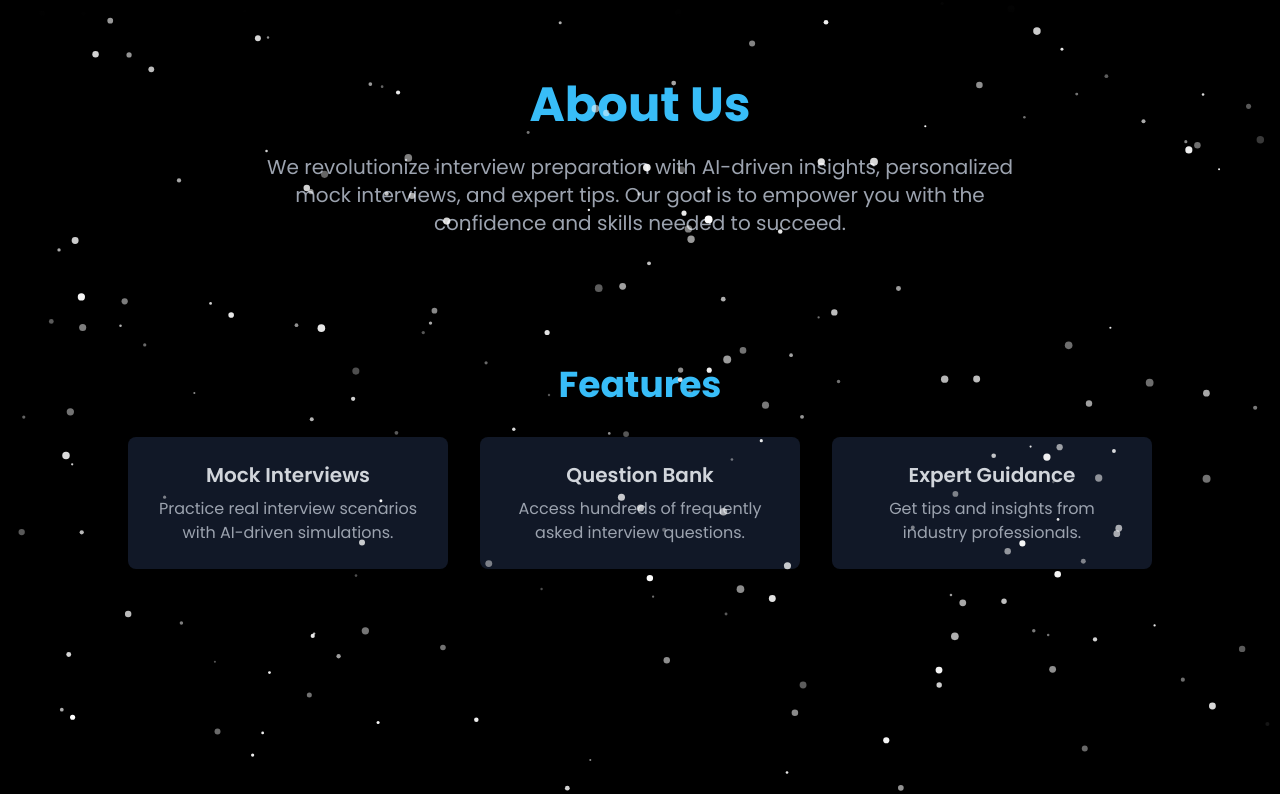
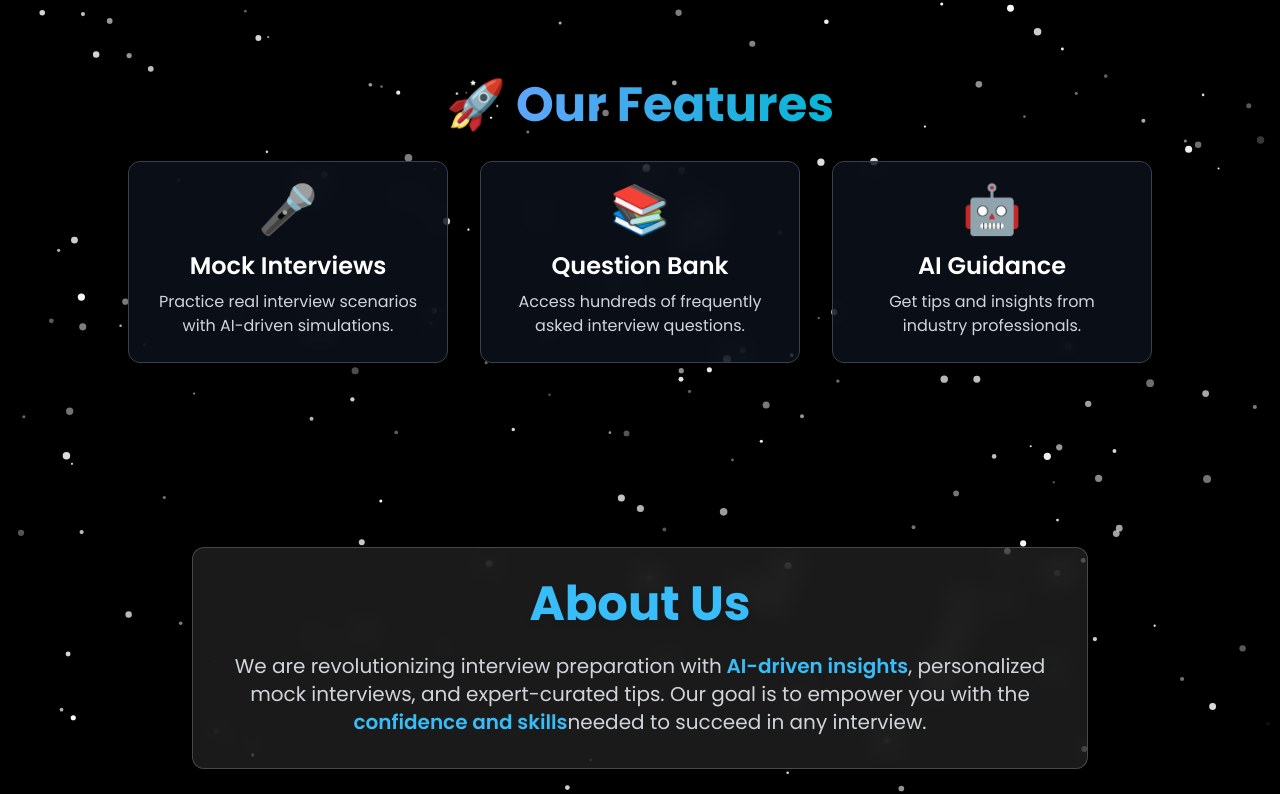
Before and after one commit to Rupam-Mondal/Interview-Frontend, a React (Vite) app: page / in a window 1280 px wide. Shown: the part 783-1577 px from the top of the page. Built offline with nearby package versions, Linux system fonts and the light colour scheme.

Commit message:
Overall update of UI

```diff
--- a/src/components/Features/Feature.jsx
+++ b/src/components/Features/Feature.jsx
@@ -1,31 +1,41 @@
-function Features(){
-    return(
-        <>
-            <section className="py-16 px-8 text-center mb-10">
-                <h2 className="text-4xl font-bold text-[#38BDF8]">Features</h2>
-                <div className="grid grid-cols-1 sm:grid-cols-3 gap-8 mt-8 max-w-5xl mx-auto">
-                    <div className="p-6 bg-gray-900 rounded-lg shadow-lg hover:-translate-y-4 hover:scale-105 transition-all duration-300 hover:shadow-slate-500">
-                        <h3 className="text-xl font-semibold">Mock Interviews</h3>
-                        <p className="mt-2 text-gray-400">
-                            Practice real interview scenarios with AI-driven simulations.
-                        </p>
+function Features() {
+    return (
+        <section className="py-16 px-8 text-center mb-10 relative">
+            <h2 className="text-5xl font-extrabold text-white mb-6">
+                🚀 <span className="bg-gradient-to-r from-blue-400 to-cyan-500 text-transparent bg-clip-text">Our Features</span>
+            </h2>
+
+            <div className="grid grid-cols-1 sm:grid-cols-3 gap-8 mt-8 max-w-5xl mx-auto">
+                {[
+                    {
+                        title: "Mock Interviews",
+                        description: "Practice real interview scenarios with AI-driven simulations.",
+                        icon: "🎤"
+                    },
+                    {
+                        title: "Question Bank",
+                        description: "Access hundreds of frequently asked interview questions.",
+                        icon: "📚"
+                    },
+                    {
+                        title: "AI Guidance",
+                        description: "Get tips and insights from industry professionals.",
+                        icon: "🤖"
+                    }
+                ].map((feature, index) => (
+                    <div
+                        key={index}
+                        className="p-6 bg-gray-900/60 border cursor-pointer border-gray-700 backdrop-blur-lg rounded-xl shadow-md
+                        hover:-translate-y-3 hover:scale-105 transition-all duration-300 hover:shadow-blue-500/50"
+                    >
+                        <div className="text-5xl">{feature.icon}</div>
+                        <h3 className="text-2xl font-semibold text-white mt-4">{feature.title}</h3>
+                        <p className="mt-2 text-gray-300">{feature.description}</p>
                     </div>
-                    <div className="p-6 bg-gray-900 rounded-lg shadow-lg hover:-translate-y-4 hover:scale-105 transition-all duration-300 hover:shadow-slate-500">
-                        <h3 className="text-xl font-semibold">Question Bank</h3>
-                        <p className="mt-2 text-gray-400">
-                            Access hundreds of frequently asked interview questions.
-                        </p>
-                    </div>
-                    <div className="p-6 bg-gray-900 rounded-lg shadow-lg hover:-translate-y-4 hover:scale-105 transition-all duration-300 hover:shadow-slate-500">
-                        <h3 className="text-xl font-semibold">Expert Guidance</h3>
-                        <p className="mt-2 text-gray-400">
-                            Get tips and insights from industry professionals.
-                        </p>
-                    </div>
-                </div>
-            </section>
-        </>
-    )
+                ))}
+            </div>
+        </section>
+    );
 }
 
 export default Features;
--- a/src/components/Heroimage/Heroimage.jsx
+++ b/src/components/Heroimage/Heroimage.jsx
@@ -1,20 +1,21 @@
 import assets from "@/assets/assest";
 
-function Heroimage(){
+function Heroimage() {
     return (
         <>
-            {/* Image Section */}
-            <div className="absolute w-full h-full hidden md:block bg-gradient-to-b to-black from-transparent z-[1] pointer-events-none" />
+            {/* Overlay for Better Visibility */}
+            <div className="absolute w-full h-full bg-black bg-opacity-40 z-1 pointer-events-none" />
 
-            <div className="w-full h-screen flex justify-center items-center pb-10 md:p-10 ">
+            {/* Hero Content */}
+            <div className="relative w-full h-screen flex justify-center items-center pb-10 md:p-10 z-10">
                 <img
                     src={assets.image1}
                     alt="Illustration"
-                    className="max-w-[90%] md:max-w-[60%] rounded-lg shadow-lg transition duration-500 hover:shadow-[0px_0px_100px_30px_rgba(255,255,0,0.2)] border border-white border-opacity-40 md:my-10 "
+                    className="max-w-[90%] md:max-w-[60%] rounded-lg shadow-lg transition duration-500 hover:shadow-[0px_0px_50px_10px_rgba(56,189,248,0.5)] border border-white border-opacity-40 md:my-10"
                 />
             </div>
         </>
-    )
+    );
 }
 
 export default Heroimage;
--- a/src/components/ParticleBackground/Background.jsx
+++ b/src/components/ParticleBackground/Background.jsx
@@ -56,19 +56,33 @@ const Background = () => {
         </button>
       </div>
 
+      {/* Features Section */}
+      <Features />
+
+      {/* About us */}
       {/* About Section */}
-      <section className="py-16 px-8 text-center">
-        <h2 className="text-5xl font-bold text-[#38BDF8]">About Us</h2>
-        <p className="mt-6 text-lg md:text-xl text-gray-400 max-w-3xl mx-auto leading-relaxed">
-          We revolutionize interview preparation with AI-driven insights,
-          personalized mock interviews, and expert tips. Our goal is to empower
-          you with the confidence and skills needed to succeed.
-        </p>
+      <section className="py-20 px-8 text-center relative">
+        <div className="max-w-4xl mx-auto bg-white/10 backdrop-blur-lg p-8 rounded-xl shadow-lg border border-white/20">
+          <h2 className="text-5xl font-extrabold text-[#38BDF8] drop-shadow-md">
+            About Us
+          </h2>
+          <p className="mt-6 text-lg md:text-xl text-gray-300 leading-relaxed">
+            We are revolutionizing interview preparation with
+            <span className="text-[#38BDF8] font-semibold"> AI-driven insights</span>,
+            personalized mock interviews, and expert-curated tips.
+            Our goal is to empower you with the
+            <span className="text-[#38BDF8] font-semibold"> confidence and skills</span>
+            needed to succeed in any interview.
+          </p>
+        </div>
       </section>
 
-      {/* Features Section */}
-      <Features />
-      <Heroimage />
+
+
+      {/* Image section */}
+      <div className="relative">
+        <Heroimage />
+      </div>
     </>
   );
 };
```
